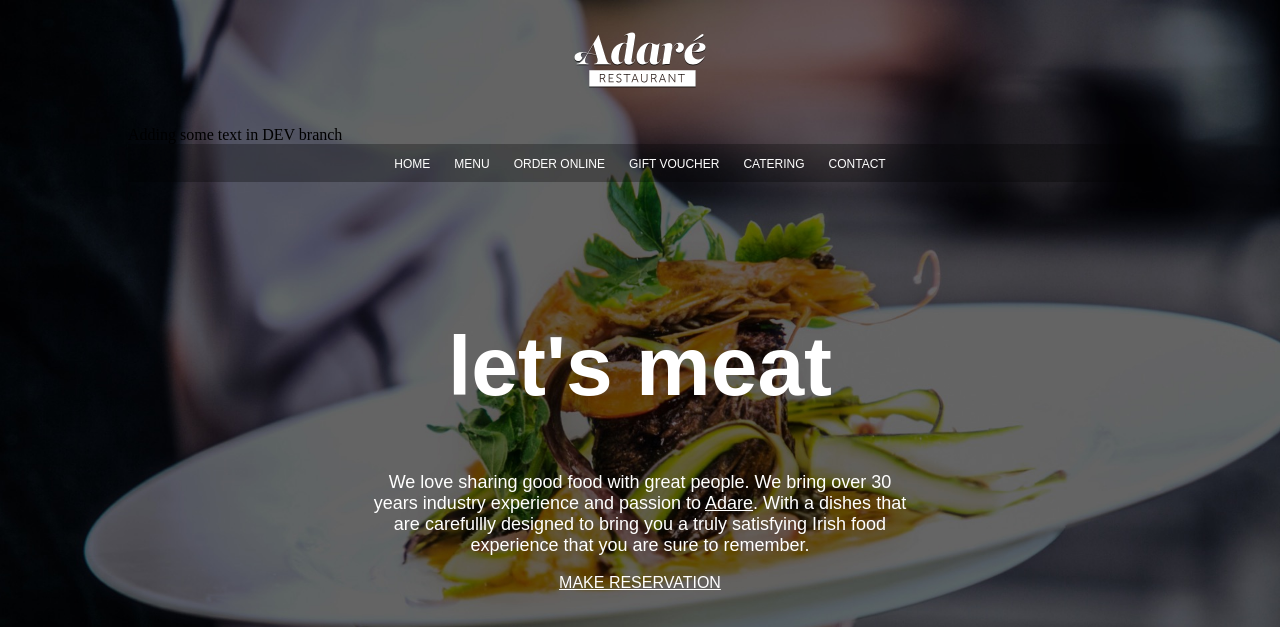
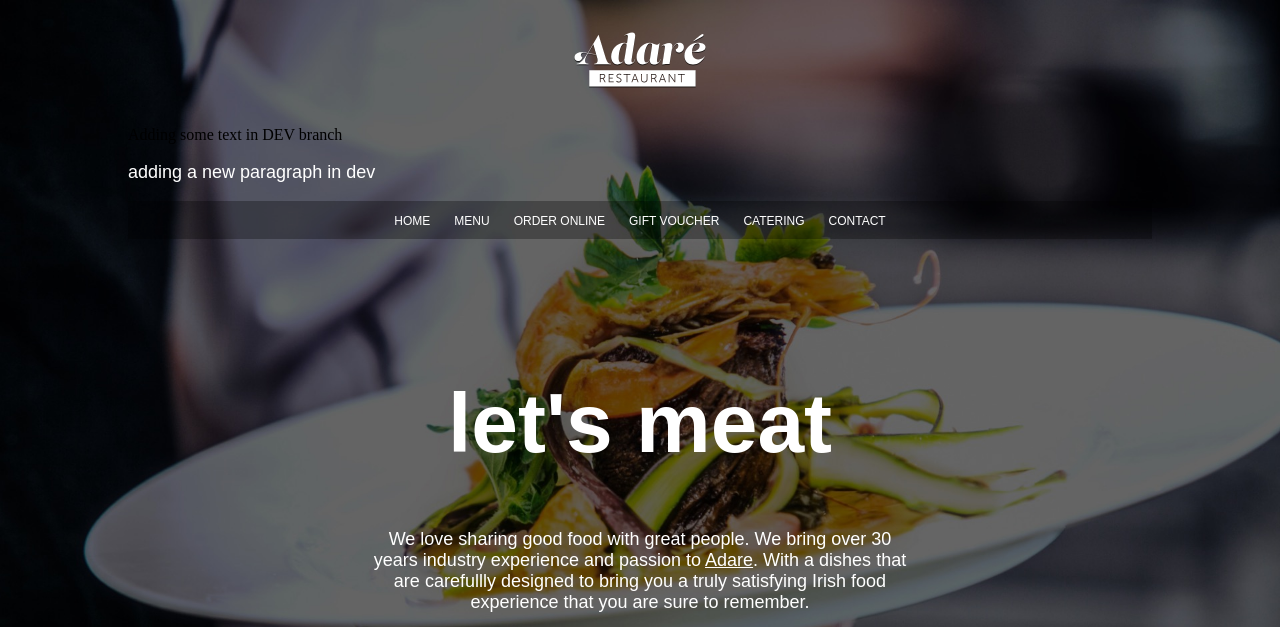
Before and after one commit to peshal-jha-work/practice-repo-2, a plain HTML site: page index.html in a window 1280 px wide. Shown: the top 627 px of the page. Drawn offline with Linux system fonts and the light colour scheme.

Commit message:
add para

```diff
--- a/index.html
+++ b/index.html
@@ -18,6 +18,7 @@
       </header>
 
       <div>Adding some text in DEV branch</div>
+      <p>adding a new paragraph in dev</p>
 
       <nav>
         <a href="#">HOME</a>
```
